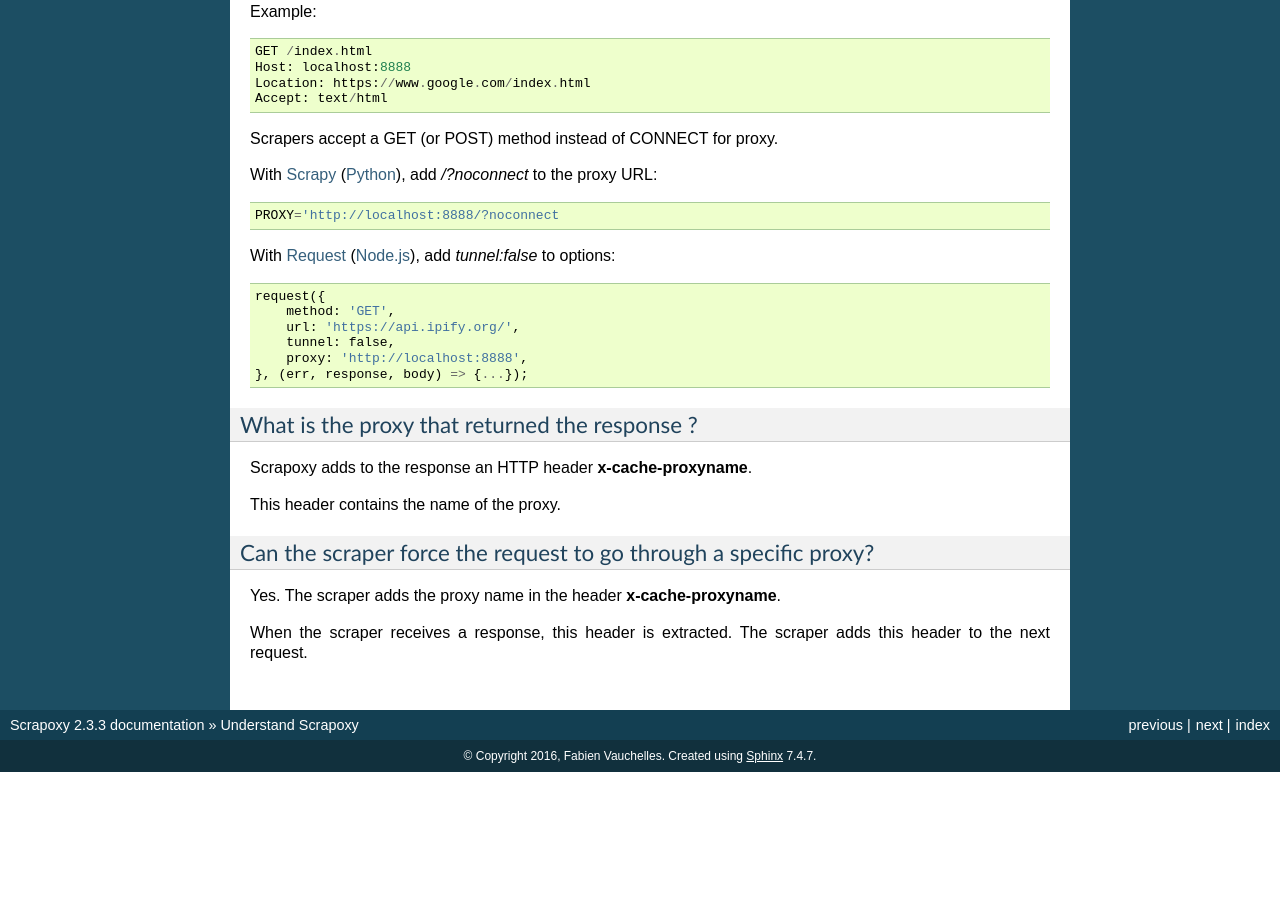
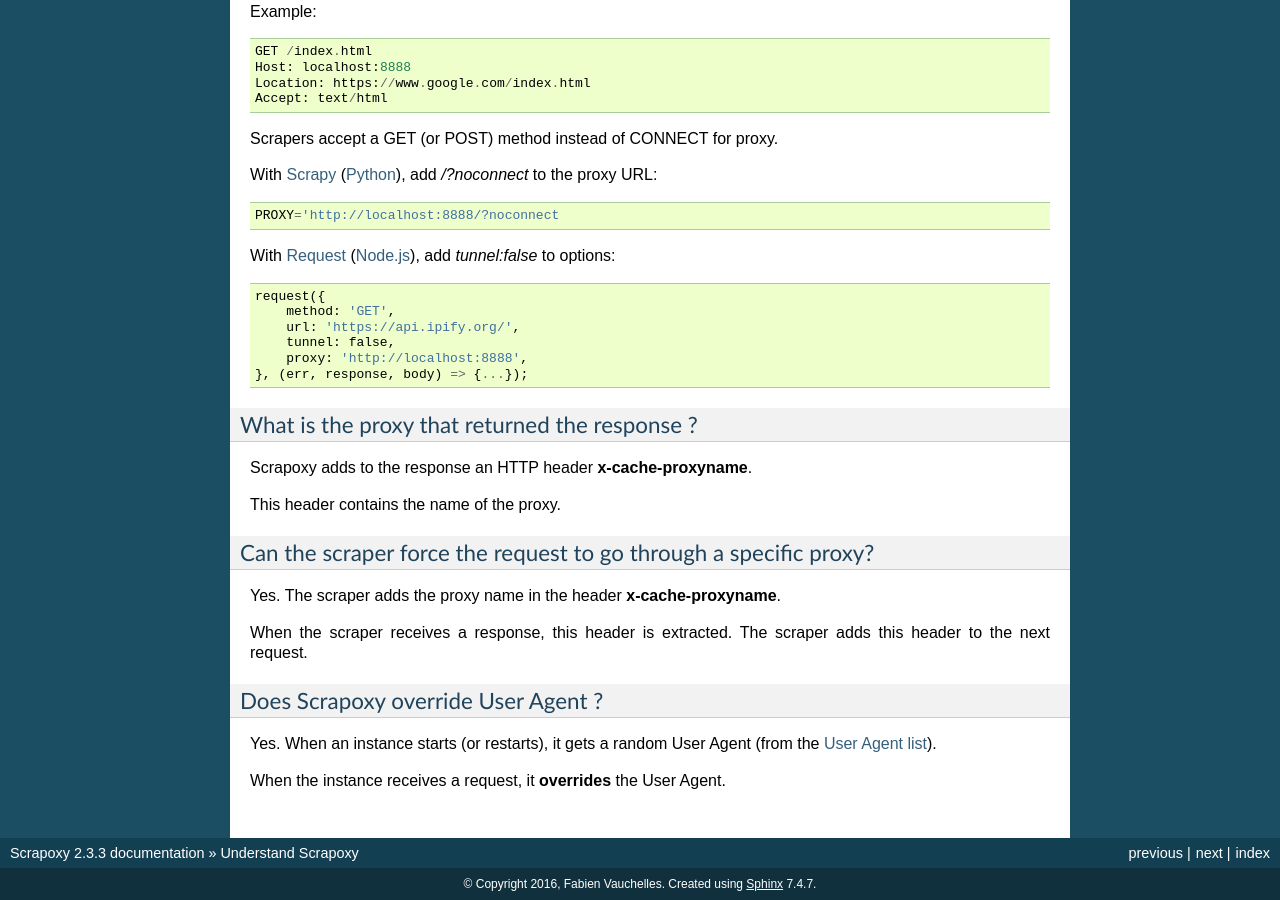
Before and after one commit to zahlio/scrapoxy, a Sphinx documentation site: the page built from docs/advanced/understand/index.rst, in a window 1280 px wide and 900 px high, scrolled down 2433 px. Built offline with Sphinx 7.4.7, drawn with Linux system fonts in a browser that asks for light colours; before the commit the page ends 3205 px from its top, so only the background shows below that; some of the changed text lies outside the part shown.

Commit message:
doc(understand): add user agent overwrite explaination

```diff
--- a/docs/advanced/understand/index.rst
+++ b/docs/advanced/understand/index.rst
@@ -117,10 +117,19 @@
 The scraper adds this header to the next request.
 
 
+Does Scrapoxy override User Agent ?
+-----------------------------------
+
+Yes. When an instance starts (or restarts), it gets a random User Agent (from the `User Agent list`_).
+
+When the instance receives a request, it **overrides** the User Agent.
+
+
 .. _`AWS / EC2`: https://aws.amazon.com/ec2
 .. _`Node.js`: https://nodejs.org
 .. _Python: https://www.python.org
 .. _Request: https://www.npmjs.com/package/request
 .. _Scrapy: http://scrapy.org
 .. _Squid: http://www.squid-cache.org
-.. _Tinyproxy: https://banu.com/tinyproxy/
+.. _Tinyproxy: https://banu.com/tinyproxy
+.. _`User Agent list`: https://github.com/fabienvauchelles/scrapoxy/blob/master/server/proxies/manager/useragent/index.js
```
